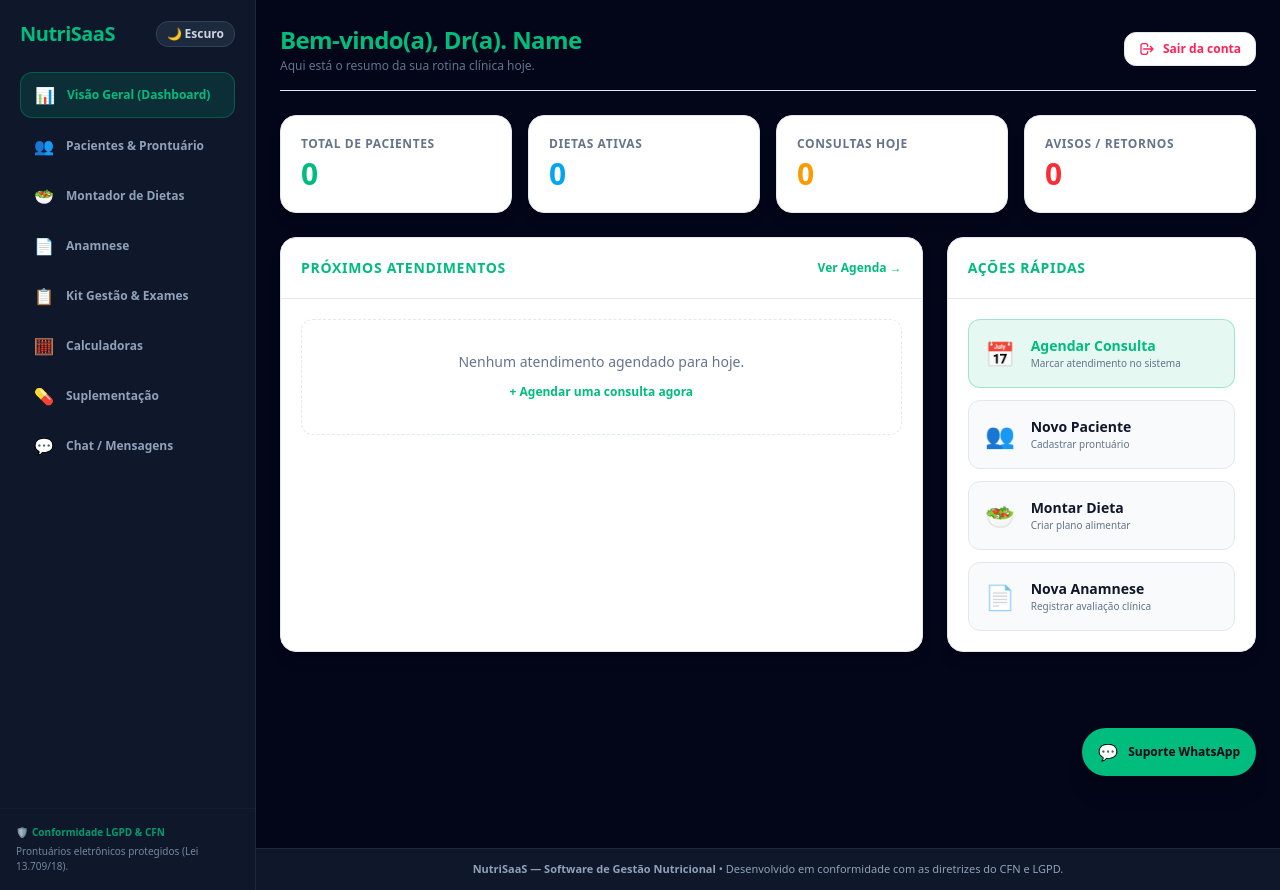
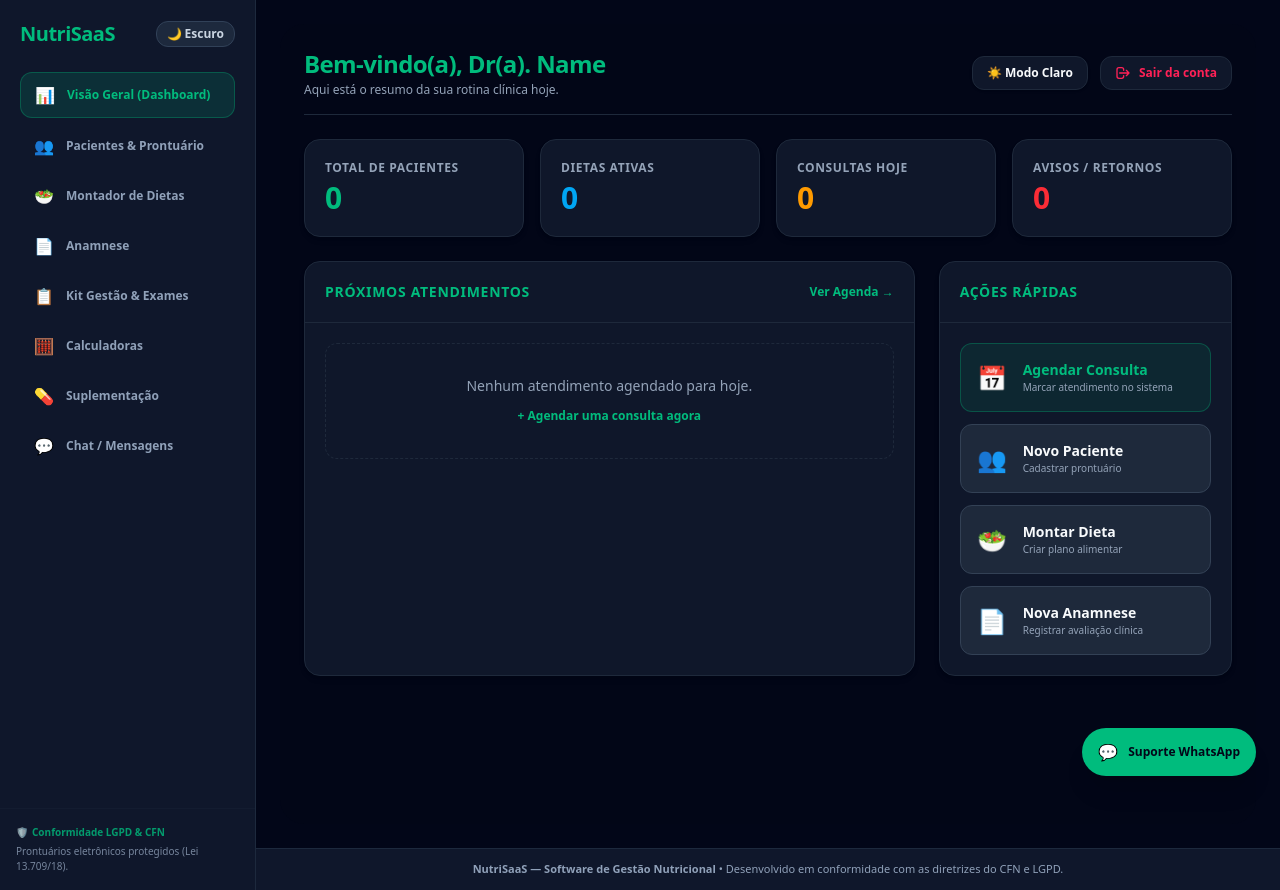
Before and after one commit to webdesignermarlon-code/nutrisaas, a Next.js app: page /dashboard in a window 1280 px wide. Both pictures are taken after typing "name@example.com", "Sample123" into the empty fields and a click on the button "Entrar no Sistema". Built offline with nearby package versions, Linux system fonts and the light colour scheme.

Commit message:
Solucao definitiva com controle direto do tema no dashboard

```diff
--- a/app/dashboard/page.tsx
+++ b/app/dashboard/page.tsx
@@ -19,8 +19,8 @@ export default function DashboardPage() {
   const [senha, setSenha] = useState('')
   const [manterConectado, setManterConectado] = useState(false)
 
-  // ESTADO DO TEMA (Garante que nunca vai dessincronizar)
-  const [isEscuro, setIsEscuro] = useState(true)
+  // Controle 100% manual do tema para nunca dar erro
+  const [modoEscuro, setModoEscuro] = useState(true)
   const router = useRouter()
 
   // Estados do Agendamento
@@ -34,22 +34,13 @@ export default function DashboardPage() {
   const [novoHorario, setNovoHorario] = useState('14:00')
 
   useEffect(() => {
-    // Função rigorosa para detectar se a página/menu está em Modo Escuro ou Claro
-    const checarTema = () => {
-      const htmlClass = document.documentElement.className
-      const bodyClass = document.body.className
-      const isDark = htmlClass.includes('dark') || bodyClass.includes('dark') || localStorage.getItem('theme') === 'dark'
-
-      // Se não houver classe light explícita e o fundo geral for escuro
-      setIsEscuro(isDark)
+    // Carrega a preferência de tema salva
+    const temaSalvo = localStorage.getItem('nutrisaas-tema')
+    if (temaSalvo === 'claro') {
+      setModoEscuro(false)
+    } else {
+      setModoEscuro(true)
     }
-
-    checarTema()
-
-    // Ouve qualquer clique ou mudança na página para atualizar as cores dos cards no mesmo instante
-    const observer = new MutationObserver(checarTema)
-    observer.observe(document.documentElement, { attributes: true, attributeFilter: ['class'] })
-    observer.observe(document.body, { attributes: true, attributeFilter: ['class'] })
 
     const auth = sessionStorage.getItem('nutrisaas-auth') || localStorage.getItem('nutrisaas-auth')
     const savedName = sessionStorage.getItem('nutrisaas-nome') || localStorage.getItem('nutrisaas-nome')
@@ -64,9 +55,13 @@ export default function DashboardPage() {
         setNomeUsuario(nomeFormatado.charAt(0).toUpperCase() + nomeFormatado.slice(1))
       }
     }
+  }, [])
 
-    return () => observer.disconnect()
-  }, [])
+  const toggleTema = () => {
+    const novoEstado = !modoEscuro
+    setModoEscuro(novoEstado)
+    localStorage.setItem('nutrisaas-tema', novoEstado ? 'escuro' : 'claro')
+  }
 
   const handleLogin = (e: React.FormEvent) => {
     e.preventDefault()
@@ -124,40 +119,54 @@ export default function DashboardPage() {
     }
   }
 
-  // DEFINIÇÃO DIRETA E INFALÍVEL DAS CORES COM BASE NO ESTADO
-  const estilos = {
-    cardBg: isEscuro ? '#0f172a' : '#ffffff',
-    cardBorder: isEscuro ? 'rgba(51, 65, 85, 0.8)' : '#e2e8f0',
-    itemBg: isEscuro ? '#020617' : '#f8fafc',
-    itemBorder: isEscuro ? 'rgba(30, 41, 59, 0.8)' : '#e2e8f0',
-    textoPrincipal: isEscuro ? '#f8fafc' : '#0f172a',
-    textoSecundario: isEscuro ? '#94a3b8' : '#64748b',
-    headerBorder: isEscuro ? 'rgba(51, 65, 85, 0.6)' : '#e2e8f0'
+  // MAPEAMENTO INFALÍVEL DE CORES
+  const c = {
+    fundoPagina: modoEscuro ? '#020617' : '#f8fafc',
+    cardBg: modoEscuro ? '#0f172a' : '#ffffff',
+    cardBorder: modoEscuro ? '#1e293b' : '#e2e8f0',
+    itemBg: modoEscuro ? '#1e293b' : '#f1f5f9',
+    itemBorder: modoEscuro ? '#334155' : '#cbd5e1',
+    textoPrincipal: modoEscuro ? '#f8fafc' : '#0f172a',
+    textoSecundario: modoEscuro ? '#94a3b8' : '#64748b'
   }
 
   // === SE ESTIVER LOGADO ===
   if (isLogado) {
     return (
-      <div className="space-y-6 animate-in fade-in duration-500 relative min-h-screen pb-16">
+      <div
+        className="p-6 rounded-3xl min-h-screen space-y-6 animate-in fade-in duration-500 relative pb-20 transition-colors duration-300"
+        style={{ backgroundColor: c.fundoPagina }}
+      >
 
         {/* Cabeçalho */}
         <div
           className="flex items-center justify-between pb-4 border-b transition-colors duration-300"
-          style={{ borderColor: estilos.headerBorder }}
+          style={{ borderColor: c.cardBorder }}
         >
           <div>
             <h1 className="text-2xl font-bold text-emerald-500 tracking-tight">
               Bem-vindo(a), Dr(a). {nomeUsuario}
             </h1>
-            <p className="text-xs mt-0.5 transition-colors duration-300" style={{ color: estilos.textoSecundario }}>
+            <p className="text-xs mt-0.5" style={{ color: c.textoSecundario }}>
               Aqui está o resumo da sua rotina clínica hoje.
             </p>
           </div>
 
+          <div className="flex items-center gap-3">
+            {/* BOTÃO DE TEMA MANUAL */}
+            <button
+              onClick={toggleTema}
+              className="flex items-center gap-2 px-3.5 py-2 rounded-xl text-xs font-bold border transition-all shadow-sm"
+              style={{ backgroundColor: c.cardBg, borderColor: c.cardBorder, color: c.textoPrincipal }}
+            >
+              <span>{modoEscuro ? '☀️ Modo Claro' : '🌙 Modo Escuro'}</span>
+            </button>
+
+            {/* BOTÃO DE LOGOUT */}
             <button
               onClick={handleLogout}
               className="flex items-center gap-2 px-3.5 py-2 rounded-xl text-xs font-semibold text-rose-500 hover:bg-rose-500/10 transition-all border"
-            style={{ backgroundColor: estilos.cardBg, borderColor: estilos.cardBorder }}
+              style={{ backgroundColor: c.cardBg, borderColor: c.cardBorder }}
               title="Encerrar sessão"
             >
               <svg className="w-4 h-4" fill="none" stroke="currentColor" viewBox="0 0 24 24">
@@ -166,35 +175,36 @@ export default function DashboardPage() {
               <span>Sair da conta</span>
             </button>
           </div>
+        </div>
 
         {/* Cards de Métricas */}
         <div className="grid grid-cols-1 sm:grid-cols-2 lg:grid-cols-4 gap-4">
           <div
-            className="p-5 rounded-2xl border shadow-lg flex flex-col gap-1 transition-all duration-300"
-            style={{ backgroundColor: estilos.cardBg, borderColor: estilos.cardBorder }}
+            className="p-5 rounded-2xl border shadow-md flex flex-col gap-1 transition-all duration-300"
+            style={{ backgroundColor: c.cardBg, borderColor: c.cardBorder }}
           >
-            <span className="text-xs font-bold uppercase tracking-wider" style={{ color: estilos.textoSecundario }}>Total de Pacientes</span>
+            <span className="text-xs font-bold uppercase tracking-wider" style={{ color: c.textoSecundario }}>Total de Pacientes</span>
             <span className="text-3xl font-extrabold text-emerald-500">0</span>
           </div>
           <div
-            className="p-5 rounded-2xl border shadow-lg flex flex-col gap-1 transition-all duration-300"
-            style={{ backgroundColor: estilos.cardBg, borderColor: estilos.cardBorder }}
+            className="p-5 rounded-2xl border shadow-md flex flex-col gap-1 transition-all duration-300"
+            style={{ backgroundColor: c.cardBg, borderColor: c.cardBorder }}
           >
-            <span className="text-xs font-bold uppercase tracking-wider" style={{ color: estilos.textoSecundario }}>Dietas Ativas</span>
+            <span className="text-xs font-bold uppercase tracking-wider" style={{ color: c.textoSecundario }}>Dietas Ativas</span>
             <span className="text-3xl font-extrabold text-sky-500">0</span>
           </div>
           <div
-            className="p-5 rounded-2xl border shadow-lg flex flex-col gap-1 transition-all duration-300"
-            style={{ backgroundColor: estilos.cardBg, borderColor: estilos.cardBorder }}
+            className="p-5 rounded-2xl border shadow-md flex flex-col gap-1 transition-all duration-300"
+            style={{ backgroundColor: c.cardBg, borderColor: c.cardBorder }}
           >
-            <span className="text-xs font-bold uppercase tracking-wider" style={{ color: estilos.textoSecundario }}>Consultas Hoje</span>
+            <span className="text-xs font-bold uppercase tracking-wider" style={{ color: c.textoSecundario }}>Consultas Hoje</span>
             <span className="text-3xl font-extrabold text-amber-500">{atendimentos.length}</span>
           </div>
           <div
-            className="p-5 rounded-2xl border shadow-lg flex flex-col gap-1 transition-all duration-300"
-            style={{ backgroundColor: estilos.cardBg, borderColor: estilos.cardBorder }}
+            className="p-5 rounded-2xl border shadow-md flex flex-col gap-1 transition-all duration-300"
+            style={{ backgroundColor: c.cardBg, borderColor: c.cardBorder }}
           >
-            <span className="text-xs font-bold uppercase tracking-wider" style={{ color: estilos.textoSecundario }}>Avisos / Retornos</span>
+            <span className="text-xs font-bold uppercase tracking-wider" style={{ color: c.textoSecundario }}>Avisos / Retornos</span>
             <span className="text-3xl font-extrabold text-red-500">0</span>
           </div>
         </div>
@@ -204,18 +214,18 @@ export default function DashboardPage() {
 
           {/* Próximos Atendimentos */}
           <div
-            className="lg:col-span-2 rounded-2xl border shadow-lg overflow-hidden flex flex-col transition-all duration-300"
-            style={{ backgroundColor: estilos.cardBg, borderColor: estilos.cardBorder }}
+            className="lg:col-span-2 rounded-2xl border shadow-md overflow-hidden flex flex-col transition-all duration-300"
+            style={{ backgroundColor: c.cardBg, borderColor: c.cardBorder }}
           >
-            <div className="p-5 border-b flex justify-between items-center" style={{ borderColor: estilos.headerBorder }}>
+            <div className="p-5 border-b flex justify-between items-center" style={{ borderColor: c.cardBorder }}>
               <h2 className="text-sm font-bold uppercase text-emerald-500 tracking-wider">Próximos Atendimentos</h2>
               <button className="text-xs font-bold text-emerald-500 hover:text-emerald-400 transition-colors">Ver Agenda &rarr;</button>
             </div>
 
             <div className="p-5 space-y-3 flex-1">
               {atendimentos.length === 0 ? (
-                <div className="p-8 text-center border border-dashed rounded-xl" style={{ borderColor: estilos.headerBorder }}>
-                  <p className="text-sm" style={{ color: estilos.textoSecundario }}>Nenhum atendimento agendado para hoje.</p>
+                <div className="p-8 text-center border border-dashed rounded-xl" style={{ borderColor: c.cardBorder }}>
+                  <p className="text-sm" style={{ color: c.textoSecundario }}>Nenhum atendimento agendado para hoje.</p>
                   <button
                     onClick={() => setModalAgendarAberto(true)}
                     className="mt-3 text-xs text-emerald-500 hover:underline font-semibold"
@@ -228,15 +238,15 @@ export default function DashboardPage() {
                   <div
                     key={paciente.id}
                     className="flex items-center justify-between p-4 rounded-xl border transition-all"
-                    style={{ backgroundColor: estilos.itemBg, borderColor: estilos.itemBorder }}
+                    style={{ backgroundColor: c.itemBg, borderColor: c.itemBorder }}
                   >
                     <div className="flex items-center gap-4">
                       <div className="w-10 h-10 rounded-full bg-emerald-500/10 flex items-center justify-center text-emerald-500 font-bold text-lg border border-emerald-500/20">
                         {paciente.nome.charAt(0).toUpperCase()}
                       </div>
                       <div>
-                        <p className="text-sm font-bold" style={{ color: estilos.textoPrincipal }}>{paciente.nome}</p>
-                        <p className="text-[11px]" style={{ color: estilos.textoSecundario }}>{paciente.tipo}</p>
+                        <p className="text-sm font-bold" style={{ color: c.textoPrincipal }}>{paciente.nome}</p>
+                        <p className="text-[11px]" style={{ color: c.textoSecundario }}>{paciente.tipo}</p>
                       </div>
                     </div>
 
@@ -260,10 +270,10 @@ export default function DashboardPage() {
 
           {/* Ações Rápidas */}
           <div
-            className="rounded-2xl border shadow-lg flex flex-col transition-all duration-300"
-            style={{ backgroundColor: estilos.cardBg, borderColor: estilos.cardBorder }}
+            className="rounded-2xl border shadow-md flex flex-col transition-all duration-300"
+            style={{ backgroundColor: c.cardBg, borderColor: c.cardBorder }}
           >
-            <div className="p-5 border-b" style={{ borderColor: estilos.headerBorder }}>
+            <div className="p-5 border-b" style={{ borderColor: c.cardBorder }}>
               <h2 className="text-sm font-bold uppercase text-emerald-500 tracking-wider">Ações Rápidas</h2>
             </div>
 
@@ -275,43 +285,43 @@ export default function DashboardPage() {
                 <span className="text-2xl group-hover:scale-110 transition-transform">📅</span>
                 <div>
                   <p className="text-sm font-bold text-emerald-500">Agendar Consulta</p>
-                  <p className="text-[10px]" style={{ color: estilos.textoSecundario }}>Marcar atendimento no sistema</p>
+                  <p className="text-[10px]" style={{ color: c.textoSecundario }}>Marcar atendimento no sistema</p>
                 </div>
               </button>
 
               <Link
                 href="/dashboard/pacientes"
                 className="w-full text-left p-4 rounded-xl border hover:border-emerald-500/50 transition-all flex items-center gap-4 group"
-                style={{ backgroundColor: estilos.itemBg, borderColor: estilos.itemBorder }}
+                style={{ backgroundColor: c.itemBg, borderColor: c.itemBorder }}
               >
                 <span className="text-2xl group-hover:scale-110 transition-transform">👥</span>
                 <div>
-                  <p className="text-sm font-bold" style={{ color: estilos.textoPrincipal }}>Novo Paciente</p>
-                  <p className="text-[10px]" style={{ color: estilos.textoSecundario }}>Cadastrar prontuário</p>
+                  <p className="text-sm font-bold" style={{ color: c.textoPrincipal }}>Novo Paciente</p>
+                  <p className="text-[10px]" style={{ color: c.textoSecundario }}>Cadastrar prontuário</p>
                 </div>
               </Link>
 
               <Link
                 href="/dashboard/dietas"
                 className="w-full text-left p-4 rounded-xl border hover:border-sky-500/50 transition-all flex items-center gap-4 group"
-                style={{ backgroundColor: estilos.itemBg, borderColor: estilos.itemBorder }}
+                style={{ backgroundColor: c.itemBg, borderColor: c.itemBorder }}
               >
                 <span className="text-2xl group-hover:scale-110 transition-transform">🥗</span>
                 <div>
-                  <p className="text-sm font-bold" style={{ color: estilos.textoPrincipal }}>Montar Dieta</p>
-                  <p className="text-[10px]" style={{ color: estilos.textoSecundario }}>Criar plano alimentar</p>
+                  <p className="text-sm font-bold" style={{ color: c.textoPrincipal }}>Montar Dieta</p>
+                  <p className="text-[10px]" style={{ color: c.textoSecundario }}>Criar plano alimentar</p>
                 </div>
               </Link>
 
               <Link
                 href="/dashboard/anamnese"
                 className="w-full text-left p-4 rounded-xl border hover:border-amber-500/50 transition-all flex items-center gap-4 group"
-                style={{ backgroundColor: estilos.itemBg, borderColor: estilos.itemBorder }}
+                style={{ backgroundColor: c.itemBg, borderColor: c.itemBorder }}
               >
                 <span className="text-2xl group-hover:scale-110 transition-transform">📄</span>
                 <div>
-                  <p className="text-sm font-bold" style={{ color: estilos.textoPrincipal }}>Nova Anamnese</p>
-                  <p className="text-[10px]" style={{ color: estilos.textoSecundario }}>Registrar avaliação clínica</p>
+                  <p className="text-sm font-bold" style={{ color: c.textoPrincipal }}>Nova Anamnese</p>
+                  <p className="text-[10px]" style={{ color: c.textoSecundario }}>Registrar avaliação clínica</p>
                 </div>
               </Link>
             </div>
@@ -323,16 +333,16 @@ export default function DashboardPage() {
           <div className="fixed inset-0 bg-slate-950/80 backdrop-blur-sm z-50 flex items-center justify-center p-4">
             <div
               className="w-full max-w-md rounded-2xl border p-6 shadow-2xl space-y-4"
-              style={{ backgroundColor: estilos.cardBg, borderColor: estilos.cardBorder }}
+              style={{ backgroundColor: c.cardBg, borderColor: c.cardBorder }}
             >
-              <div className="flex justify-between items-center border-b pb-3" style={{ borderColor: estilos.headerBorder }}>
+              <div className="flex justify-between items-center border-b pb-3" style={{ borderColor: c.cardBorder }}>
                 <h3 className="text-lg font-bold text-emerald-500">Agendar Consulta</h3>
-                <button onClick={() => setModalAgendarAberto(false)} style={{ color: estilos.textoSecundario }}>✕</button>
+                <button onClick={() => setModalAgendarAberto(false)} style={{ color: c.textoSecundario }}>✕</button>
               </div>
 
               <form onSubmit={handleAgendarConsulta} className="space-y-4">
                 <div>
-                  <label className="block text-xs mb-1" style={{ color: estilos.textoSecundario }}>Nome do Paciente</label>
+                  <label className="block text-xs mb-1" style={{ color: c.textoSecundario }}>Nome do Paciente</label>
                   <input
                     type="text"
                     required
@@ -340,17 +350,17 @@ export default function DashboardPage() {
                     value={novoNome}
                     onChange={(e) => setNovoNome(e.target.value)}
                     className="w-full rounded-xl border p-3 text-sm focus:border-emerald-500 focus:outline-none"
-                    style={{ backgroundColor: estilos.itemBg, borderColor: estilos.itemBorder, color: estilos.textoPrincipal }}
+                    style={{ backgroundColor: c.itemBg, borderColor: c.itemBorder, color: c.textoPrincipal }}
                   />
                 </div>
 
                 <div>
-                  <label className="block text-xs mb-1" style={{ color: estilos.textoSecundario }}>Tipo de Consulta</label>
+                  <label className="block text-xs mb-1" style={{ color: c.textoSecundario }}>Tipo de Consulta</label>
                   <select
                     value={novoTipo}
                     onChange={(e) => setNovoTipo(e.target.value)}
                     className="w-full rounded-xl border p-3 text-sm focus:border-emerald-500 focus:outline-none"
-                    style={{ backgroundColor: estilos.itemBg, borderColor: estilos.itemBorder, color: estilos.textoPrincipal }}
+                    style={{ backgroundColor: c.itemBg, borderColor: c.itemBorder, color: c.textoPrincipal }}
                   >
                     <option value="Primeira Consulta">Primeira Consulta</option>
                     <option value="Retorno">Retorno</option>
@@ -360,23 +370,23 @@ export default function DashboardPage() {
 
                 <div className="grid grid-cols-2 gap-3">
                   <div>
-                    <label className="block text-xs mb-1" style={{ color: estilos.textoSecundario }}>Data</label>
+                    <label className="block text-xs mb-1" style={{ color: c.textoSecundario }}>Data</label>
                     <input
                       type="date"
                       value={novaData}
                       onChange={(e) => setNovaData(e.target.value)}
                       className="w-full rounded-xl border p-3 text-sm focus:border-emerald-500 focus:outline-none"
-                      style={{ backgroundColor: estilos.itemBg, borderColor: estilos.itemBorder, color: estilos.textoPrincipal }}
+                      style={{ backgroundColor: c.itemBg, borderColor: c.itemBorder, color: c.textoPrincipal }}
                     />
                   </div>
                   <div>
-                    <label className="block text-xs mb-1" style={{ color: estilos.textoSecundario }}>Horário</label>
+                    <label className="block text-xs mb-1" style={{ color: c.textoSecundario }}>Horário</label>
                     <input
                       type="time"
                       value={novoHorario}
                       onChange={(e) => setNovoHorario(e.target.value)}
                       className="w-full rounded-xl border p-3 text-sm focus:border-emerald-500 focus:outline-none"
-                      style={{ backgroundColor: estilos.itemBg, borderColor: estilos.itemBorder, color: estilos.textoPrincipal }}
+                      style={{ backgroundColor: c.itemBg, borderColor: c.itemBorder, color: c.textoPrincipal }}
                     />
                   </div>
                 </div>
@@ -386,7 +396,7 @@ export default function DashboardPage() {
                     type="button"
                     onClick={() => setModalAgendarAberto(false)}
                     className="w-1/2 py-3 rounded-xl border text-xs font-bold"
-                    style={{ borderColor: estilos.headerBorder, color: estilos.textoPrincipal }}
+                    style={{ borderColor: c.cardBorder, color: c.textoPrincipal }}
                   >
                     Cancelar
                   </button>
@@ -422,16 +432,16 @@ export default function DashboardPage() {
     <div className="flex items-center justify-center min-h-[75vh]">
       <div
         className="w-full max-w-md rounded-2xl border p-8 shadow-2xl backdrop-blur-sm transition-all duration-300"
-        style={{ backgroundColor: estilos.cardBg, borderColor: estilos.cardBorder }}
+        style={{ backgroundColor: c.cardBg, borderColor: c.cardBorder }}
       >
         <div className="text-center mb-8">
           <h1 className="text-3xl font-extrabold text-emerald-500 mb-1 tracking-tight">NutriSaaS</h1>
-          <p className="text-xs" style={{ color: estilos.textoSecundario }}>Acesse o seu painel de gestão nutricional</p>
+          <p className="text-xs" style={{ color: c.textoSecundario }}>Acesse o seu painel de gestão nutricional</p>
         </div>
 
         <form onSubmit={handleLogin} className="space-y-5">
           <div>
-            <label className="mb-1.5 block text-xs" style={{ color: estilos.textoSecundario }}>E-mail Profissional</label>
+            <label className="mb-1.5 block text-xs" style={{ color: c.textoSecundario }}>E-mail Profissional</label>
             <input
               type="email"
               required
@@ -439,13 +449,13 @@ export default function DashboardPage() {
               value={email}
               onChange={(e) => setEmail(e.target.value)}
               className="w-full rounded-xl border p-3 text-sm focus:border-emerald-500 focus:outline-none transition-colors"
-              style={{ backgroundColor: estilos.itemBg, borderColor: estilos.itemBorder, color: estilos.textoPrincipal }}
+              style={{ backgroundColor: c.itemBg, borderColor: c.itemBorder, color: c.textoPrincipal }}
             />
           </div>
 
           <div>
             <div className="mb-1.5 flex items-center justify-between">
-              <label className="block text-xs" style={{ color: estilos.textoSecundario }}>Senha de Acesso</label>
+              <label className="block text-xs" style={{ color: c.textoSecundario }}>Senha de Acesso</label>
               <Link href="/esqueci-senha" className="text-[11px] font-semibold text-emerald-500 hover:text-emerald-400 transition-colors">
                 Esqueci a senha
               </Link>
@@ -457,7 +467,7 @@ export default function DashboardPage() {
               value={senha}
               onChange={(e) => setSenha(e.target.value)}
               className="w-full rounded-xl border p-3 text-sm focus:border-emerald-500 focus:outline-none transition-colors"
-              style={{ backgroundColor: estilos.itemBg, borderColor: estilos.itemBorder, color: estilos.textoPrincipal }}
+              style={{ backgroundColor: c.itemBg, borderColor: c.itemBorder, color: c.textoPrincipal }}
             />
           </div>
 
@@ -469,7 +479,7 @@ export default function DashboardPage() {
               onChange={(e) => setManterConectado(e.target.checked)}
               className="h-4 w-4 rounded text-emerald-500 focus:ring-emerald-500"
             />
-            <label htmlFor="manter" className="text-xs cursor-pointer" style={{ color: estilos.textoSecundario }}>
+            <label htmlFor="manter" className="text-xs cursor-pointer" style={{ color: c.textoSecundario }}>
               Manter conectado neste dispositivo
             </label>
           </div>
```
Lines whose indentation alone changed are shown as unchanged.
